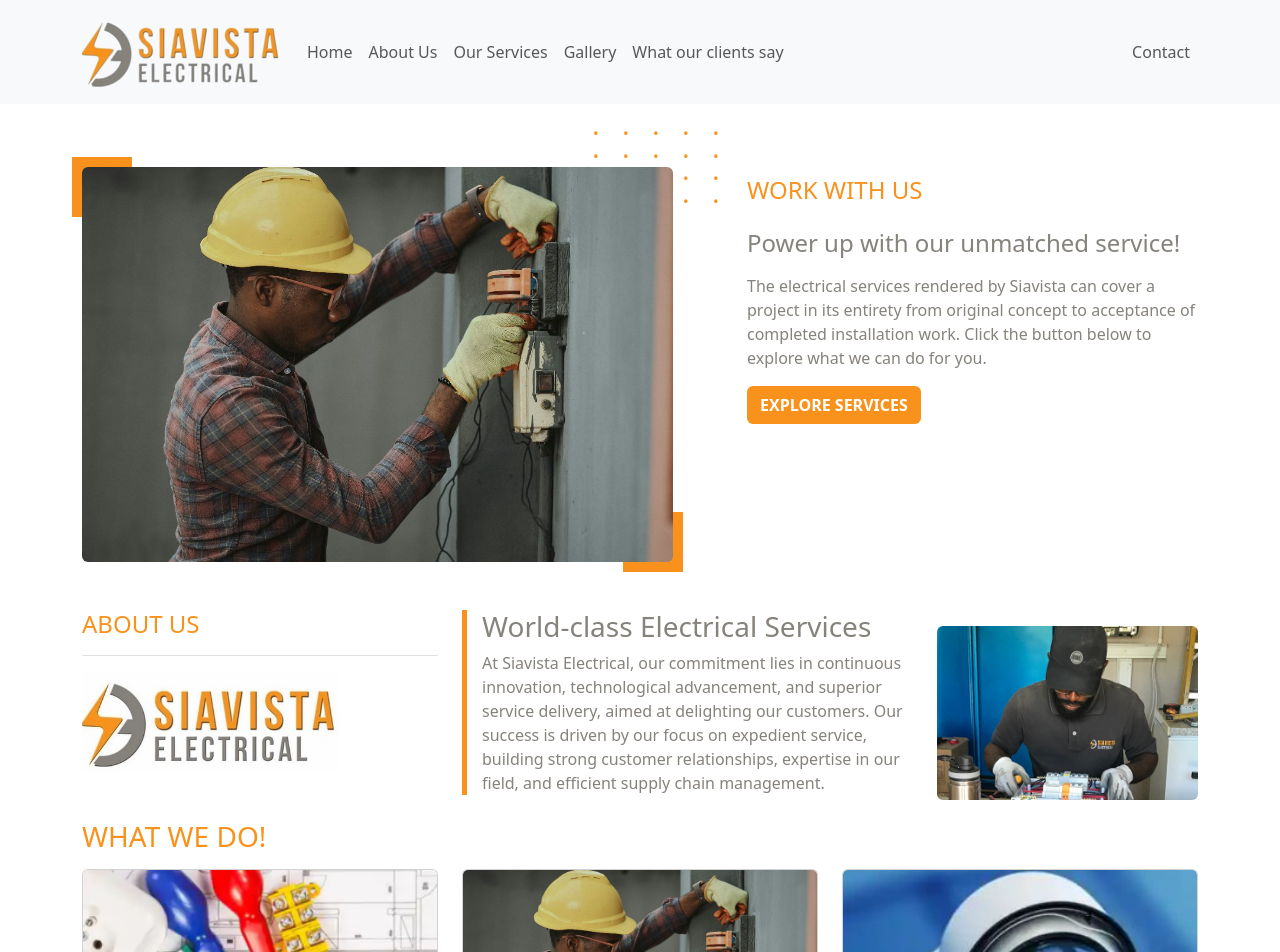
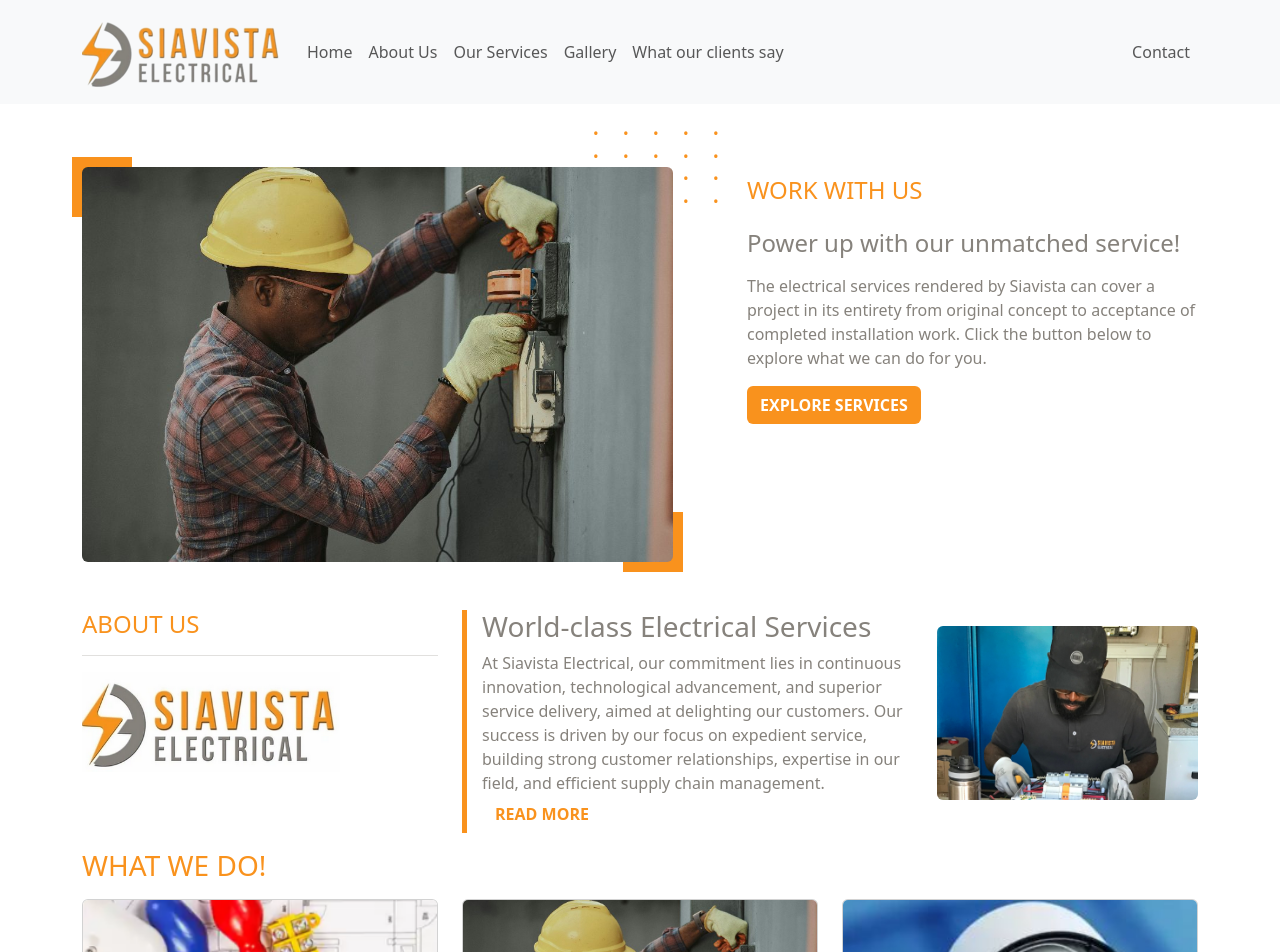
Before and after one commit to namootatech/siavista, a Next.js app: page / in a window 1280 px wide. Shown: the top 952 px of the page. Built offline with nearby package versions, Linux system fonts and the light colour scheme; no server answers.

Commit message:
linked about readmore to about page

```diff
--- a/src/components/about/index.js
+++ b/src/components/about/index.js
@@ -22,6 +22,11 @@
                         <p className="text-grey text-justify">
                         At Siavista Electrical, our commitment lies in continuous innovation, technological advancement, and superior service delivery, aimed at delighting our customers.
                         Our success is driven by our focus on expedient service, building strong customer relationships, expertise in our field, and efficient supply chain management.
+                        <ButtonLink
+                            url="/about-us"
+                            text="read more"
+                            textColor="#f9921d"
+                        />
                         </p>
                     </div>
                 </Col>
```
